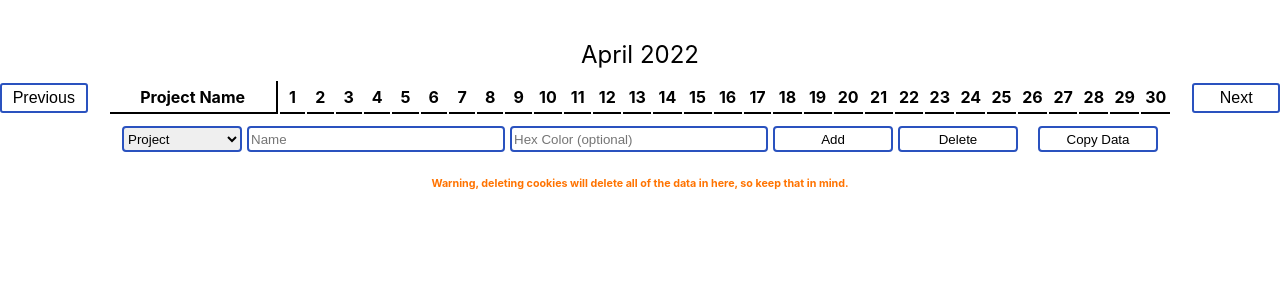
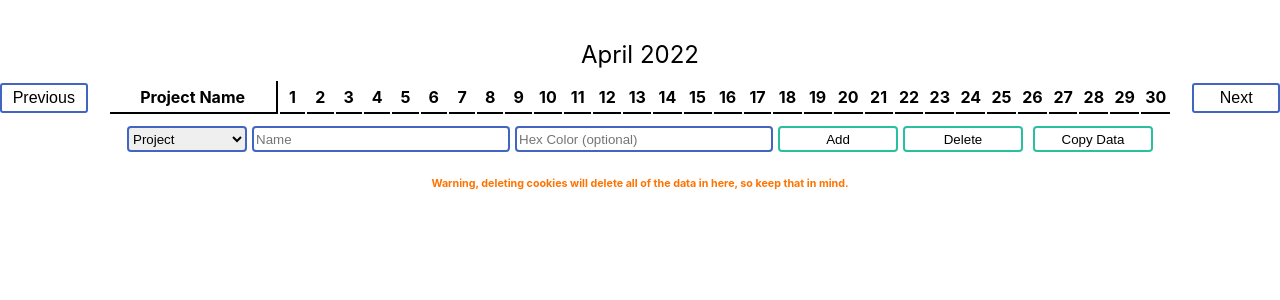
Before and after one commit to vycdev/ProjectTracker, a React (Create React App) app: page / in a window 1280 px wide. Shown: the top 300 px of the page. Built offline with nearby package versions, Linux system fonts and the light colour scheme.

Commit message:
some more styling changes

```diff
--- a/src/App.css
+++ b/src/App.css
@@ -20,7 +20,7 @@
 
 .TableButton {
 	background-color:#fff;
-  border: 2px solid #2a52bf;
+  border: 2px solid #4365c2;
 	border-radius:3px;
 	display:inline-block;
 	cursor:pointer;
@@ -62,21 +62,26 @@
 .AdditionalTools input {
   width: 250px;
   height: 20px;
-  border: 2px solid #2a52bf;
+  border: 2px solid #4365c2 ;
   border-radius: 4px;
 }
 .AdditionalTools select {
   width: 120px;
   height: 26px;
-  border: 2px solid #2a52bf;
+  border: 2px solid #4365c2;
   border-radius: 4px;
 }
 .AdditionalTools button {
   width: 120px;
   height: 26px;
   background-color: #fff;
-  border: 2px solid #2a52bf;
+  border: 2px solid #2abf9f;
   border-radius: 4px;
+}
+.AdditionalTools button:hover {
+  position:relative;
+	top:1px;
+  cursor: pointer;
 }
 
 .AddData {
@@ -86,7 +91,8 @@
 
 .infoMessagesuccess {
   color: rgb(79, 216, 79);
-
+  position: absolute;
+  top: 20px;
 }
 .infoMessageerror{
   color: rgb(255, 102, 0);
@@ -98,28 +104,20 @@
   color: rgb(255, 115, 0);
   text-align: center;
 }
-
+.square_inactive,
 .square_active {
-  width: 25px;
-  height: 25px;
+  width: 26px;
+  height: 26px;
   border-radius: 4px;
 }
-.square_inactive:hover {
-  cursor: pointer;
-  position:relative;
-	top:1px;
-}
+
+.square_inactive:hover,
 .square_active:hover {
   cursor: pointer;
 	position:relative;
 	top:1px;
 }
 
-.square_inactive {
-  width: 25px;
-  height: 25px;
-  border-radius: 4px;
-}
 
 th {
   width: 29px;
```
